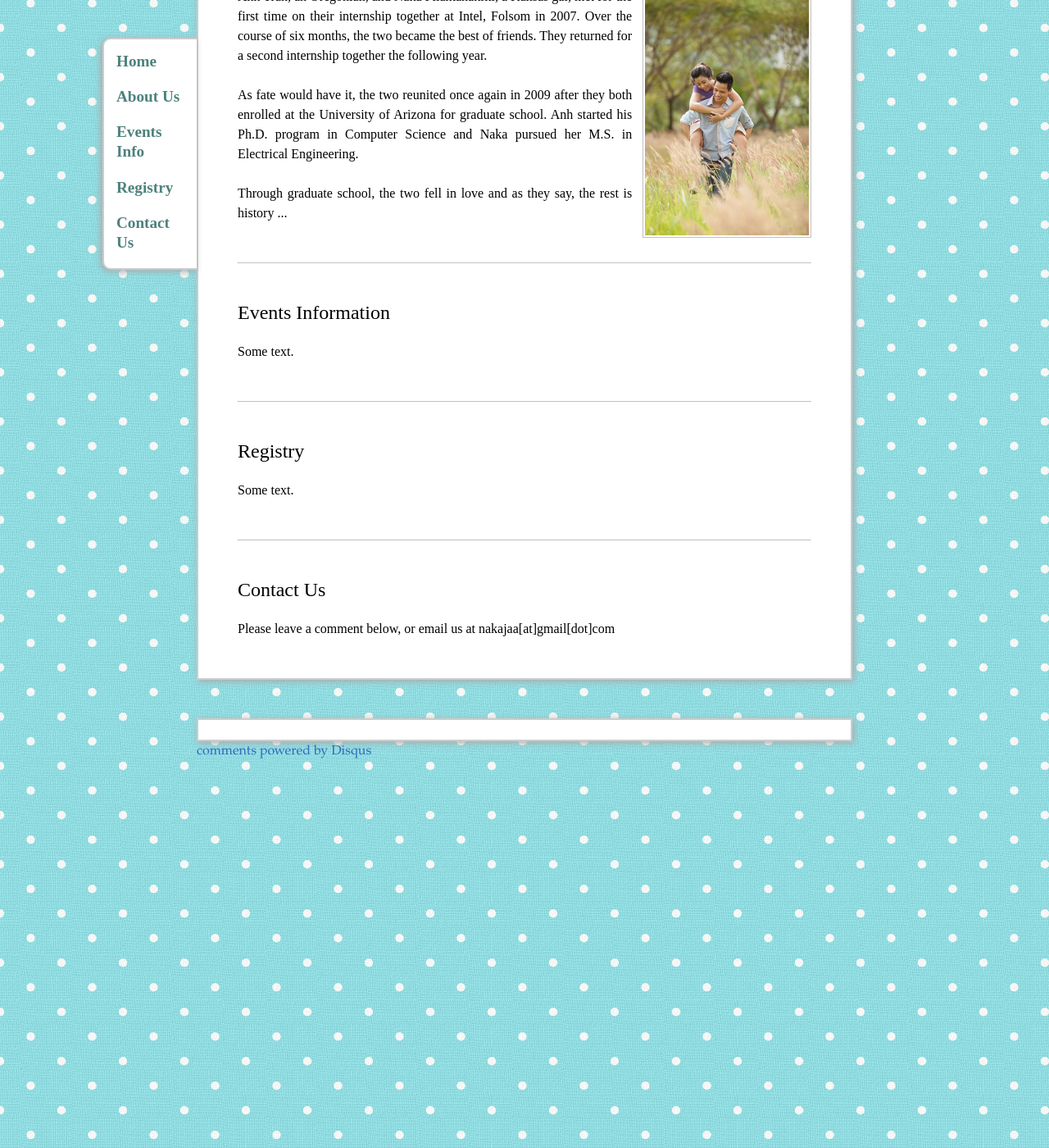
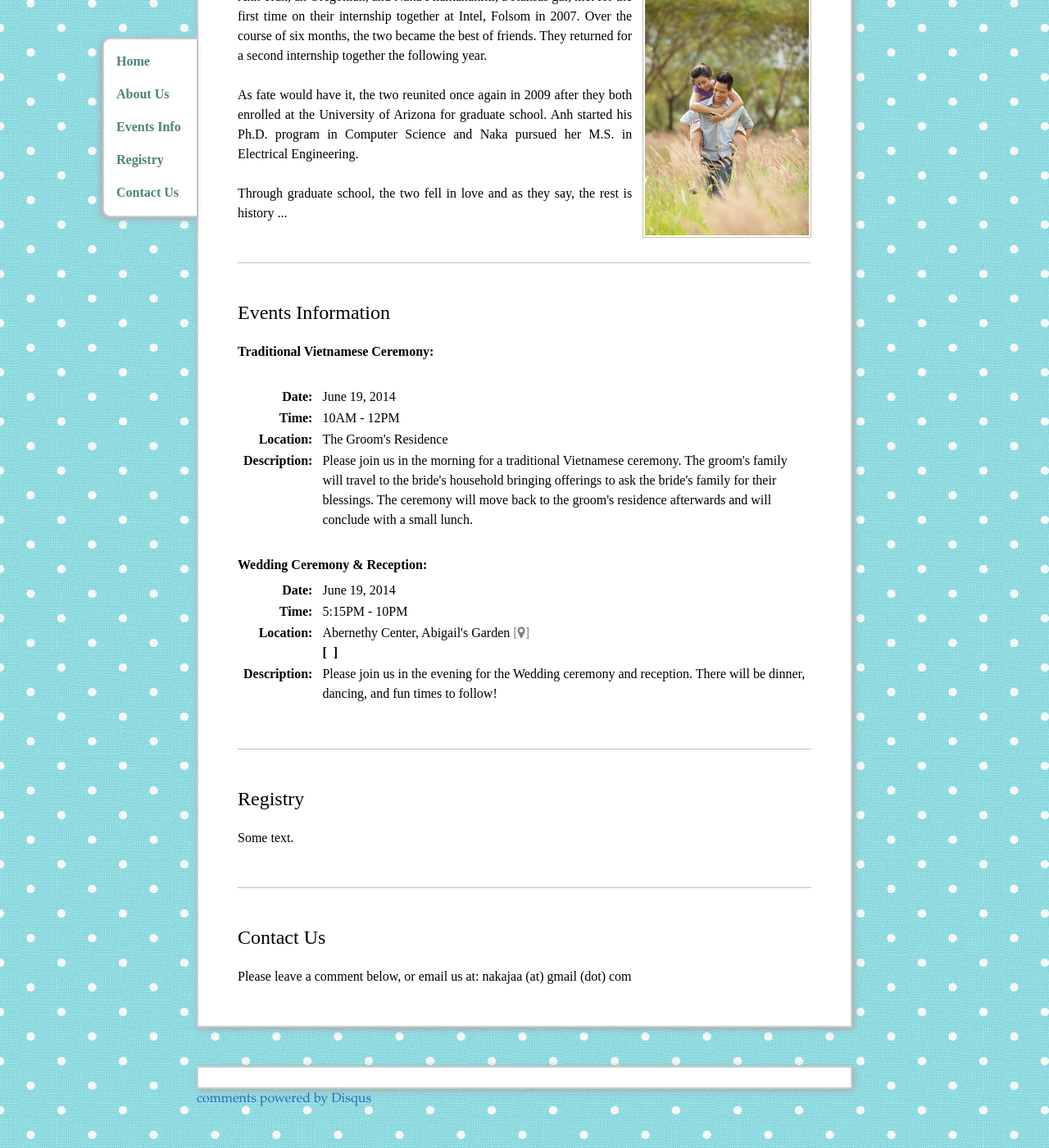
Before and after one commit to trananh/trananh.github.io, a Jekyll site: the page wedding/index.html, which Jekyll copies as it is, in a window 1280 px wide and 1400 px high, scrolled down 716 px. Shown: the whole window at 82% size. Built offline with Jekyll 4.4.1, drawn with Linux system fonts in a browser that asks for light colours; nearby versions of some CDN libraries; comment, search, counter and statistics services are not loaded.

Commit message:
Updated wedding page.

```diff
--- a/wedding/index.html
+++ b/wedding/index.html
@@ -42,7 +42,7 @@
                                         box-shadow: -2px 2px 8px #aaa;
                                         -webkit-box-shadow: -2px 2px 8px #aaa;
                                         -moz-box-shadow: -2px 2px 8px #aaa;">
-                <div id="navwedding" style="width: 83px; font-family: Goudy Old Style; font-weight: bold; font-size: 1.2em;">
+                <div id="navwedding" style="width: 83px; font-family: Goudy Old Style; font-weight: bold; font-size: 1em;">
                     <p style="margin: 0 0 1em 0;"><a style="color: #4D827D;" title="Home" href="#">Home</a></p>
                     <p style="margin: 0 0 1em 0;"><a style="color: #4D827D;" title="About Us" href="#about">About Us</a></p>
                     <p style="margin: 0 0 1em 0;"><a style="color: #4D827D;" title="Events Info" href="#events">Events Info</a></p>
@@ -86,7 +86,70 @@
             <hr style="margin: 3em 0 3em 0;"/>
             <h1 id="events" style="font-family: Papyrus;">Events Information</h1>
             <p>
-                Some text.
+                <b>Traditional Vietnamese Ceremony:</b><br />
+                <table style="padding:5px">
+                    <tr>
+                        <td align="right" style="vertical-align: top; padding-right: 10px"><b>Date:</b></td>
+                        <td>June 19, 2014</td>
+                    </tr>
+                    <tr>
+                        <td align="right" style="vertical-align: top; padding-right: 10px"><b>Time:</b></td>
+                        <td>10AM - 12PM</td>
+                    </tr>
+                    <tr>
+                        <td align="right" style="vertical-align: top; padding-right: 10px"><b>Location:</b></td>
+                        <td>The Groom's Residence</td>
+                    </tr>
+                    <tr>
+                        <td align="right" style="vertical-align: top; padding-right: 10px"><b>Description:</b></td>
+                        <td>Please join us in the morning for a traditional Vietnamese ceremony.
+                        The groom's family will travel to the bride's household bringing offerings to
+                        ask the bride's family for their blessings. The ceremony will move back to
+                        the groom's residence afterwards and will conclude with a small lunch.
+                        </td>
+                    </tr>
+                </table>
+
+                <br />
+
+                <b>Wedding Ceremony & Reception:</b><br />
+                <table style="padding:5px">
+                    <tr>
+                        <td align="right" style="vertical-align: top; padding-right: 10px"><b>Date:</b></td>
+                        <td>June 19, 2014</td>
+                    </tr>
+                    <tr>
+                        <td align="right" style="vertical-align: top; padding-right: 10px"><b>Time:</b></td>
+                        <td>5:15PM - 10PM</td>
+                    </tr>
+                    <tr>
+                        <td align="right" style="vertical-align: top; padding-right: 10px"><b>Location:</b></td>
+                        <td>Abernethy Center, Abigail's Garden
+                            <a target="_blank" title="Google Map" href="https://goo.gl/maps/1Yw8n" style="color: gray">
+                                [<i class="fa fa-map-marker"></i>]
+                            </a>
+                            <br />
+                            <b>[&nbsp;<a href>abstract</a>&nbsp;]</b>
+                            <div class="abstract">
+                                <img class="inset right" src="/images/abernethymap.png" title="Abernethy Map"
+                                    width="50%" style="min-width: 100px; max-width: 350px"/>
+                                <span class="title">Direction to Abigail's Garden, Abernethy Center:</span>
+                                From I-205 North or South, take Exit 10 and veer right onto Hwy. 213.
+                                At the first signal, turn right onto Prairie Schooner Way. At the signal,
+                                take a left on Washington Street. Turn left on 15th Street. Abigail's Garden
+                                is located on the left-hand side of 15th Street at the intersection of 15th
+                                and John Adams Streets.
+                            </div>
+                        </td>
+                    </tr>
+                    <tr>
+                        <td align="right" style="vertical-align: top; padding-right: 10px"><b>Description:</b></td>
+                        <td>Please join us in the evening for the Wedding ceremony and reception.
+                        There will be dinner, dancing, and fun times to follow!
+                        </td>
+                    </tr>
+                </table>
+
             </p>
 
 
@@ -100,7 +163,7 @@
             <hr style="margin: 3em 0 3em 0;"/>
             <h1 id="contact" style="font-family: Papyrus;">Contact Us</h1>
             <p>
-            Please leave a comment below, or email us at nakajaa[at]gmail[dot]com
+            Please leave a comment below, or email us at: nakajaa (at) gmail (dot) com
             </p>
 
         </div>
```
Also changed, not shown: other parts of wedding/index.html (+22 -0 lines).
